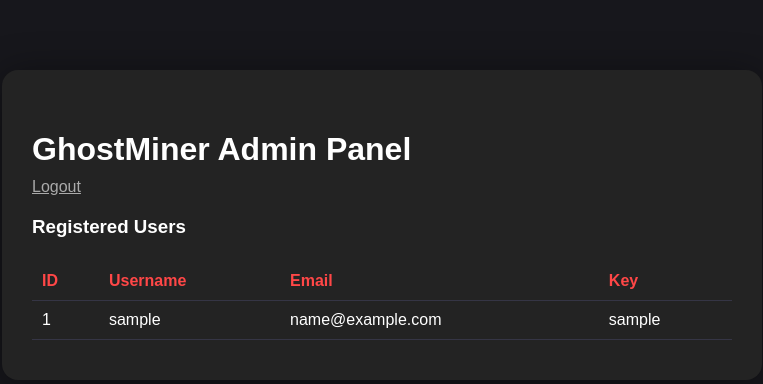
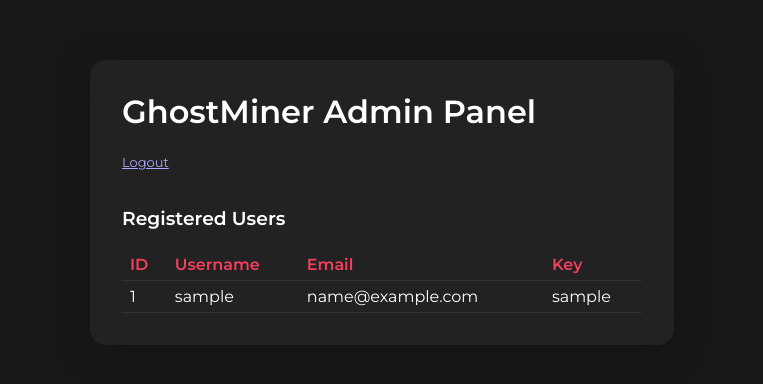
Before and after one commit to architech66/GhostMiner-API, a Flask app: page /admin/panel in a window 1280 px wide. Shown: the top 384 px of the page, without its empty margins (258-1021 px from the left). Run offline with Flask 3, Linux system fonts and the light colour scheme; the visitor is signed in with stand-in values (Sample User, id 1); data comes from the database, SQL or seed files in the repository.

Commit message:
Update admin_panel.html

```diff
--- a/templates/admin_panel.html
+++ b/templates/admin_panel.html
@@ -1,32 +1,40 @@
 <!DOCTYPE html>
-<html>
+<html lang="en">
 <head>
-    <title>Admin Panel - GhostMiner</title>
+    <meta charset="UTF-8">
+    <title>GhostMiner Admin Panel</title>
+    <link href="https://fonts.googleapis.com/css?family=Montserrat:600,400" rel="stylesheet">
     <style>
-        body { background: #17171c; color: #fff; font-family: Arial; }
-        .container { max-width: 700px; margin: 70px auto; padding: 40px 30px; background: #232323; border-radius: 16px; box-shadow: 0 6px 40px #0007; }
-        table { width: 100%; border-collapse: collapse; margin-top: 24px; }
-        th, td { padding: 10px; border-bottom: 1px solid #353545; text-align: left; }
-        th { color: #FF4747; }
-        a { color: #aaa; }
+        body { background: #18181b; color: #fff; font-family: Montserrat, sans-serif; }
+        .panel { margin: 60px auto; background: #222; border-radius: 16px; box-shadow: 0 6px 32px #1118; max-width: 520px; padding: 32px; }
+        h1 { margin-top: 0; }
+        table { width: 100%; margin-top: 14px; border-collapse: collapse; }
+        th, td { text-align: left; padding: 6px 8px; }
+        th { color: #f43f5e; font-size: 16px; }
+        tr { border-bottom: 1px solid #333; }
+        button, input[type="text"] { margin: 4px 0; padding: 8px 10px; border-radius: 6px; border: none; font-family: inherit; }
+        button { background: #f43f5e; color: #fff; font-weight: 600; cursor: pointer; }
+        .msgbox { margin: 10px 0; padding: 10px; background: #232324; border-radius: 7px; }
+        .flex { display: flex; gap: 7px; align-items: center; }
+        .logout { font-size: 13px; color: #aaf; text-decoration: underline; margin-bottom: 18px; display: inline-block;}
     </style>
 </head>
 <body>
-    <div class="container">
-        <h1 style="margin-bottom:10px;">GhostMiner Admin Panel</h1>
-        <a href="{{ url_for('admin_logout') }}">Logout</a>
-        <h3 style="margin-top:20px;">Registered Users</h3>
+    <div class="panel">
+        <h1>GhostMiner Admin Panel</h1>
+        <a href="/admin/logout" class="logout">Logout</a>
+        <h3>Registered Users</h3>
         <table>
-            <tr><th>ID</th><th>Username</th><th>Email</th><th>Key</th></tr>
-            {% for user in users %}
-            <tr>
-                <td>{{ user[0] }}</td>
-                <td>{{ user[1] }}</td>
-                <td>{{ user[2] }}</td>
-                <td>{{ user[3] }}</td>
-            </tr>
-            {% endfor %}
-        </table>
-    </div>
-</body>
-</html>
+            <thead>
+                <tr><th>ID</th><th>Username</th><th>Email</th><th>Key</th></tr>
+            </thead>
+            <tbody id="user-table">
+                {% for u in users %}
+                <tr>
+                    <td>{{u[0]}}</td>
+                    <td>{{u[1]}}</td>
+                    <td>{{u[2]}}</td>
+                    <td>{{u[3]}}</td>
+                </tr>
+                {% endfor %}
+            </tbody>
```
